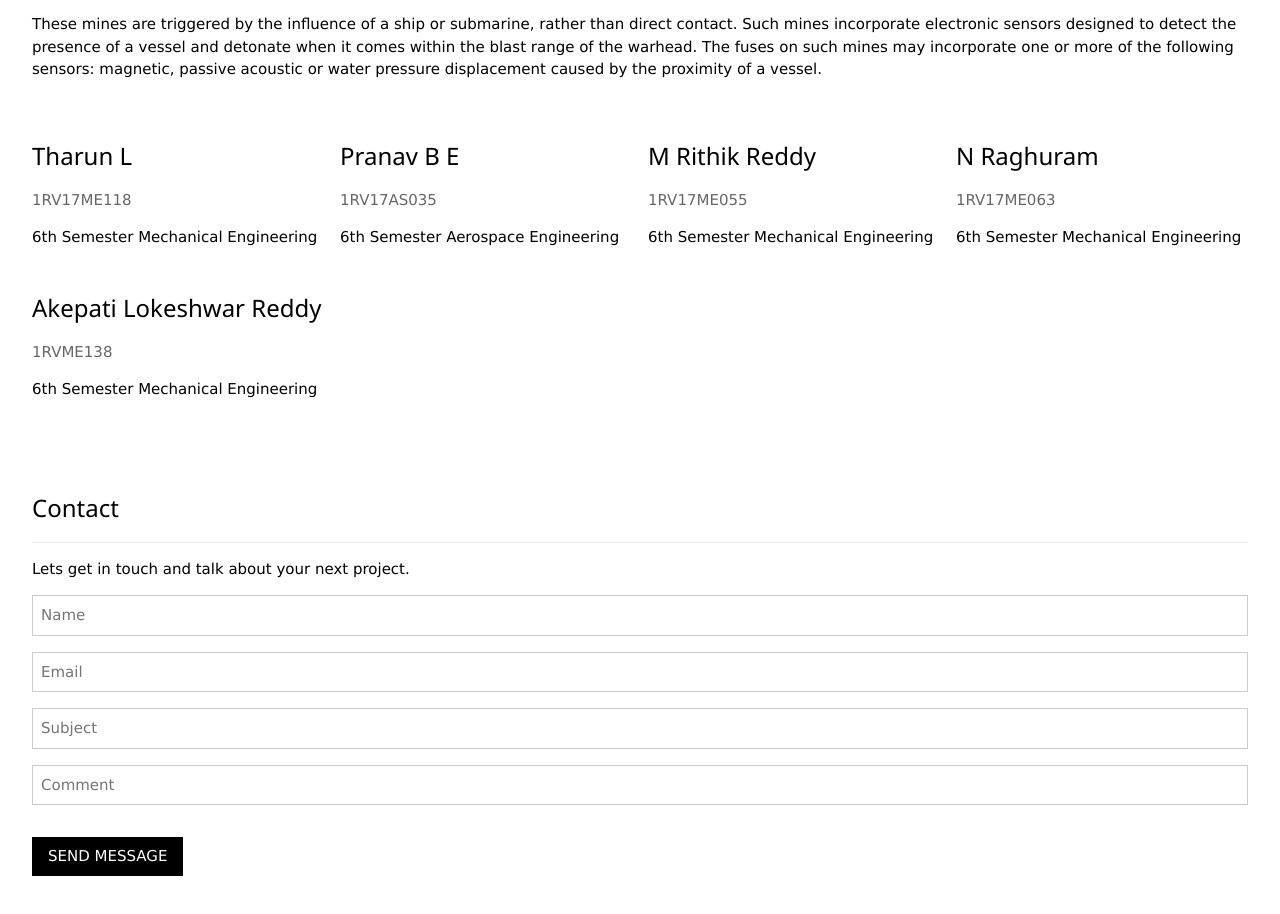
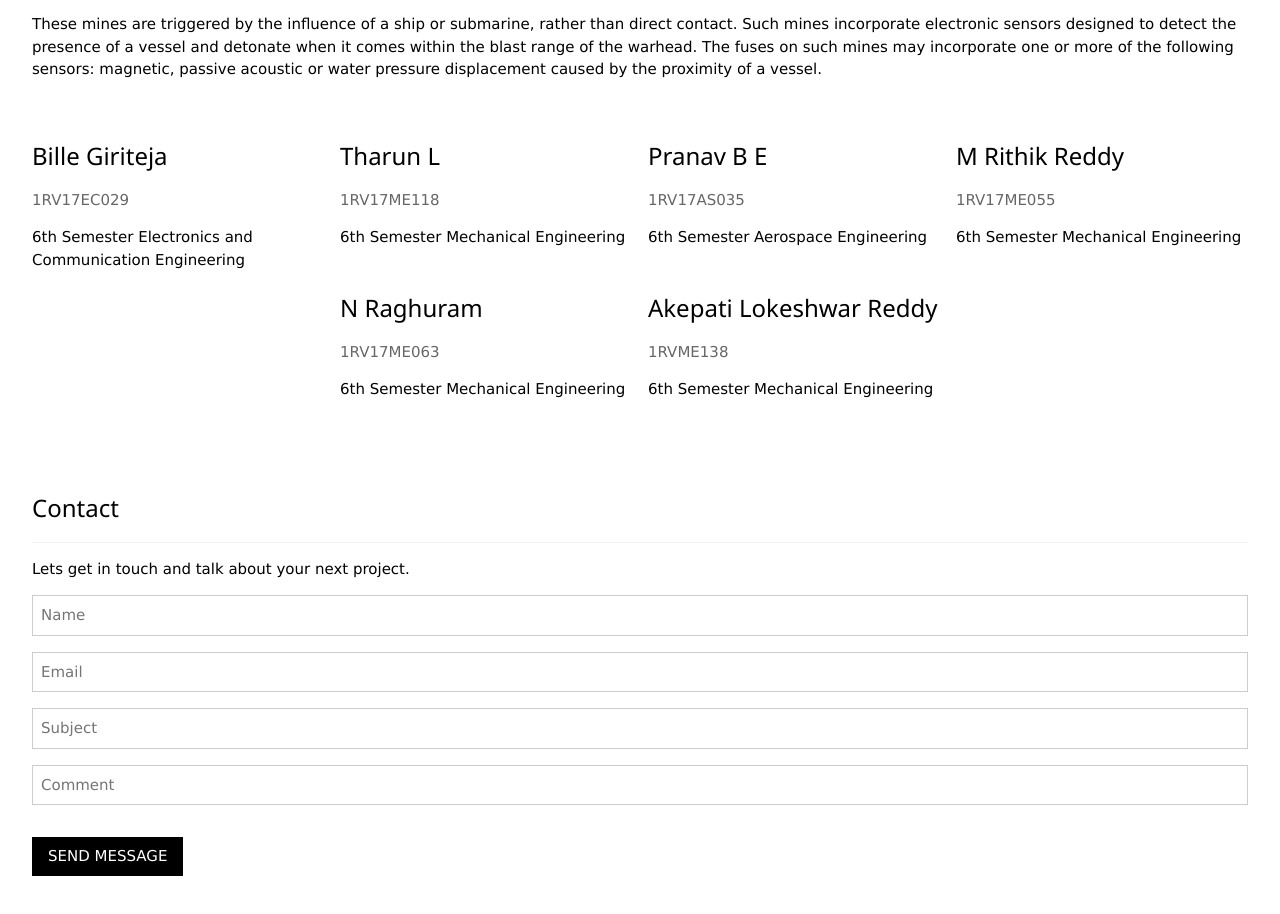
Before and after one commit to giriteja94495/marinemines, a plain HTML site: page index.html in a window 1280 px wide. Shown: the part 2300-3214 px from the top of the page. Drawn offline with Linux system fonts and the light colour scheme; some icons are missing.

Commit message:
Update index.html

```diff
--- a/index.html
+++ b/index.html
@@ -169,6 +169,13 @@ These mines are triggered by the influence of a ship or submarine, rather than d
   </div>
 
   <div class="proj-row-padding proj-grayscale">
+      <div class="proj-col l3 m6 proj-margin-bottom">
+
+      <h3>Bille Giriteja</h3>
+      <p class="proj-opacity">1RV17EC029</p>
+      <p>6th Semester Electronics and Communication Engineering</p>
+
+    </div>
     <div class="proj-col l3 m6 proj-margin-bottom">
 
       <h3>Tharun L</h3>
```
